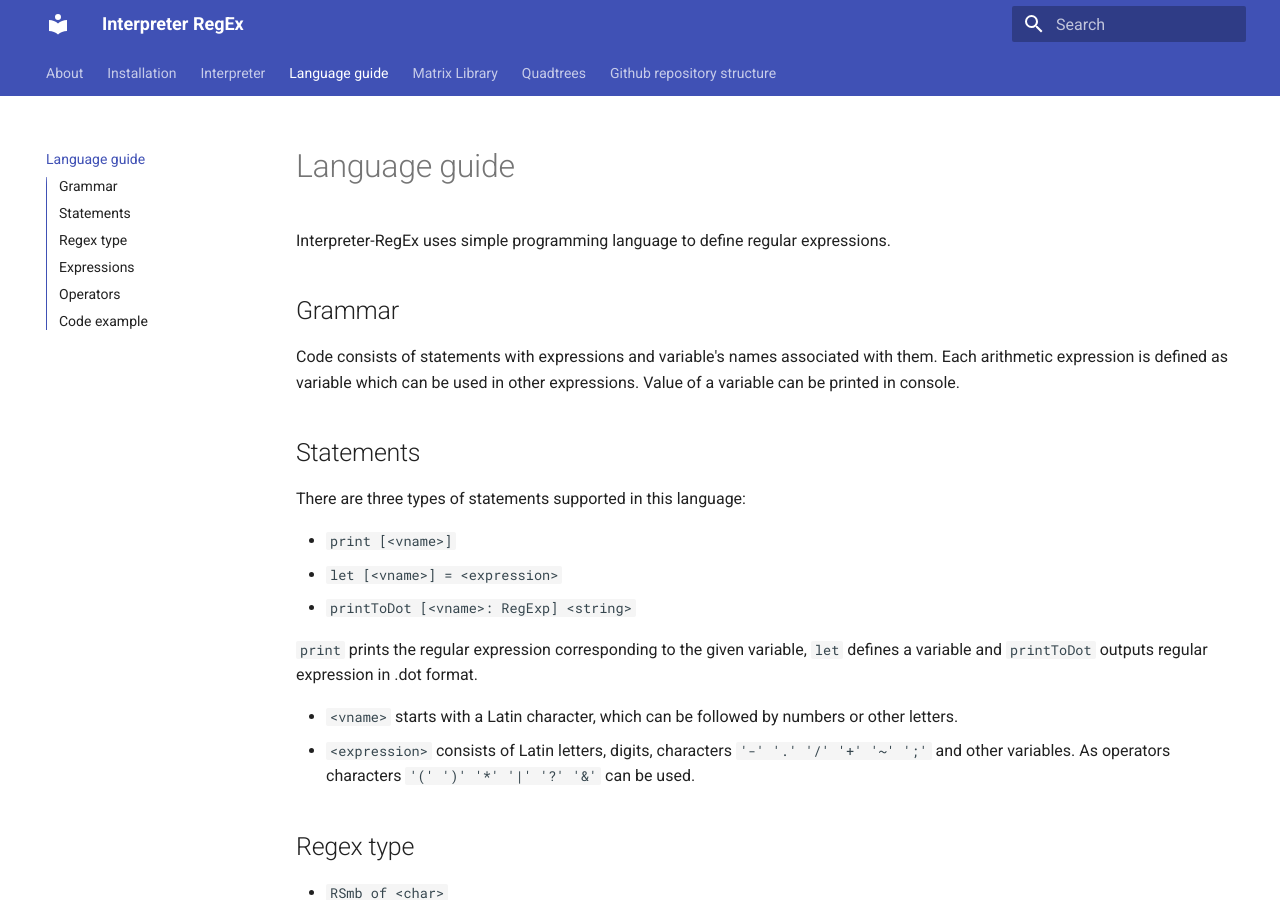
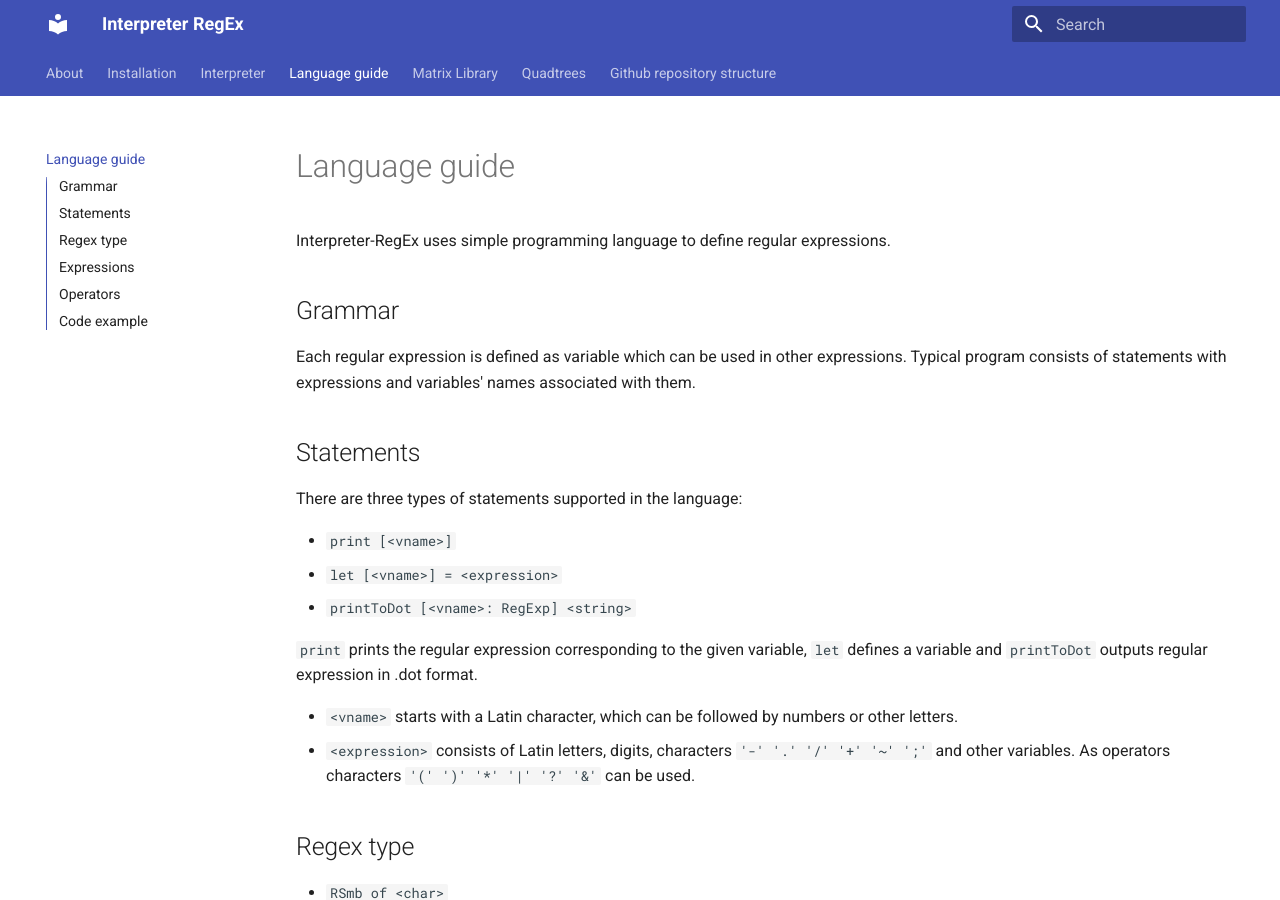
Before and after one commit to vnmsklnk/Interpreter-RegEx, an MkDocs documentation site: the page built from docs/Language.md, in a window 1280 px wide and 900 px high. Built offline with MkDocs 1.6.1 and Material for MkDocs 9.7.7, drawn with Linux system fonts in a browser that asks for light colours.

Commit message:
small fix

```diff
--- a/docs/Language.md
+++ b/docs/Language.md
@@ -4,12 +4,11 @@ Interpreter-RegEx uses simple programming language to define regular expressions
 
 ## Grammar
 
-Code consists of statements with expressions and variable's names associated with them.
-Each arithmetic expression is defined as variable which can be used in other expressions. Value of a variable can be printed in console.
+Each regular expression is defined as variable which can be used in other expressions. Typical program consists of statements with expressions and variables' names associated with them.
 
 ## Statements
 
-There are three types of statements supported in this language:
+There are three types of statements supported in the language:
 
 *	`print [<vname>]`
 *	`let [<vname>] = <expression>`
```
